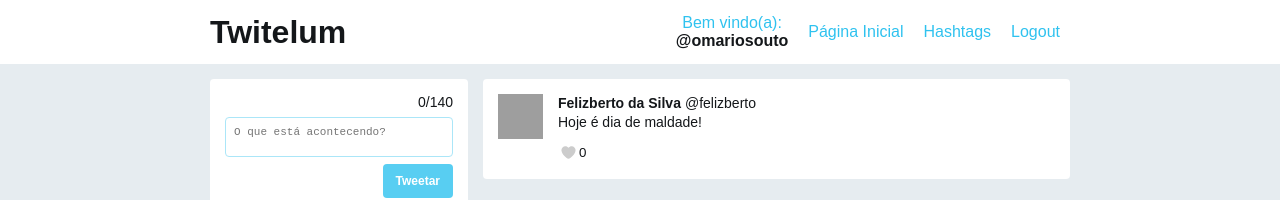
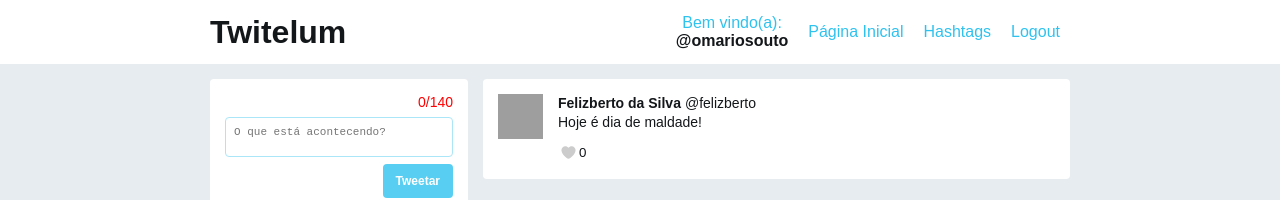
Before and after one commit to leticiacostadias/react-afeam, a React (Create React App) app: page / in a window 1280 px wide. Shown: the top 200 px of the page. Built offline with nearby package versions, Linux system fonts and the light colour scheme; grey boxes are pictures that could not be loaded.

Commit message:
adicionando validação contagem de caracteres

```diff
--- a/src/App.js
+++ b/src/App.js
@@ -8,7 +8,28 @@ import TrendsArea from './components/TrendsArea'
 import Tweet from './components/Tweet'
 
 class App extends Component {
+  // constructor () {
+    // super();
+
+    // this.handleNovoTweetChange = this.handleNovoTweetChange.bind(this);
+  // }
+
+  state = {
+    novoTweet: ''
+  }
+
+  handleNovoTweetChange = (evento) => {
+    // console.log(this);
+    this.setState({ novoTweet: evento.target.value });
+  }
+
+  novoTweetValido = () => {
+    return this.state.novoTweet.length > 0 && this.state.novoTweet.length <= 140
+  }
+
   render() {
+    // console.log(this.state.novoTweet);
+
     return (
       <Fragment>
         <Cabecalho>
@@ -19,8 +40,12 @@ class App extends Component {
             <Widget>
               <form className="novoTweet">
                 <div className="novoTweet__editorArea">
-                  <span className="novoTweet__status">0/140</span>
-                  <textarea className="novoTweet__editor" placeholder="O que está acontecendo?"></textarea>
+                  <span className={`novoTweet__status ${this.novoTweetValido() ? '' : 'novoTweet__status--invalido'}`}>{this.state.novoTweet.length}/140</span>
+                  <textarea
+                    className="novoTweet__editor"
+                    placeholder="O que está acontecendo?"
+                    onChange={this.handleNovoTweetChange}
+                  />
                 </div>
                 <button type="submit" className="novoTweet__envia">Tweetar</button>
               </form>
```
